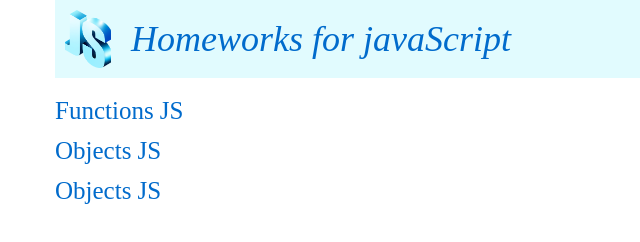
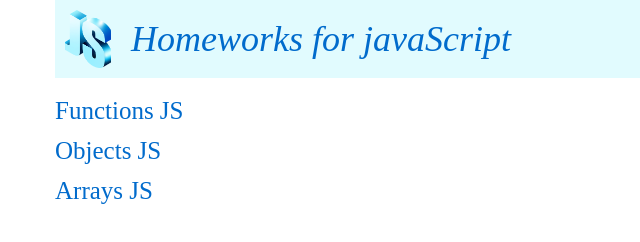
Before and after one commit to AnastasiyaHolubickaya/baseJs, a plain HTML site: page index.html in a window 1280 px wide. Shown: the full height of the page, 0-640 px from the left. Drawn offline with Linux system fonts and the light colour scheme.

Commit message:
виправлення файла index.html

```diff
--- a/index.html
+++ b/index.html
@@ -21,7 +21,7 @@
         <div class="navigation">
           <p><a href="homeworks/functions/index.html">Functions JS</a></p>
           <p><a href="homeworks/objects/index.html">Objects JS</a></p>
-          <p><a href="homeworks/arrays/index.html">Objects JS</a></p>
+          <p><a href="homeworks/arrays/index.html">Arrays JS</a></p>
         </div>
       </main>
     </div>
```
